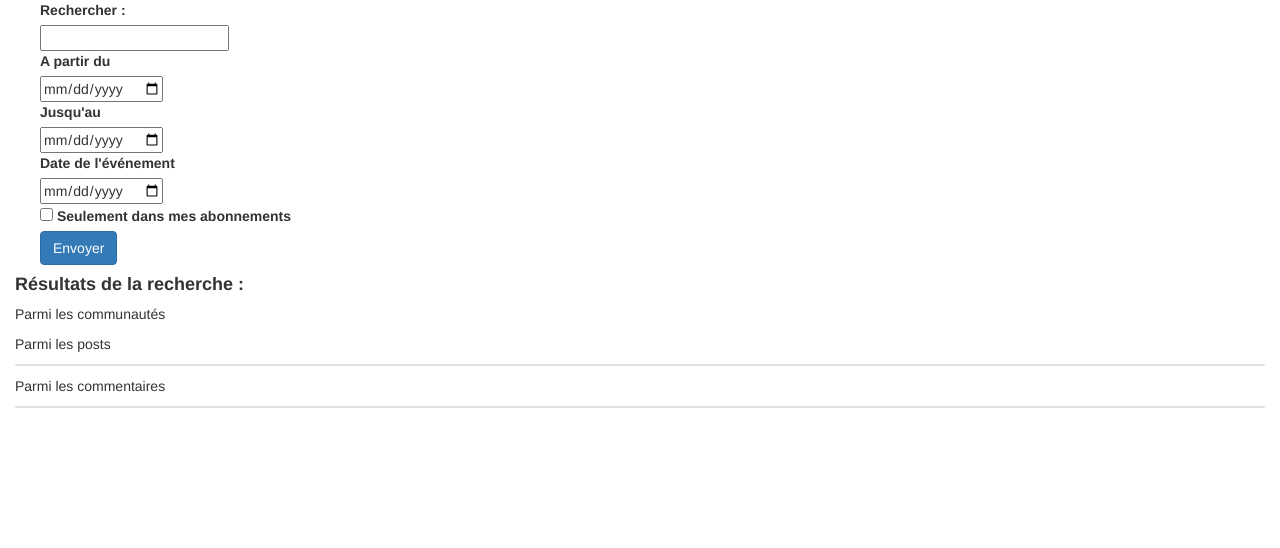
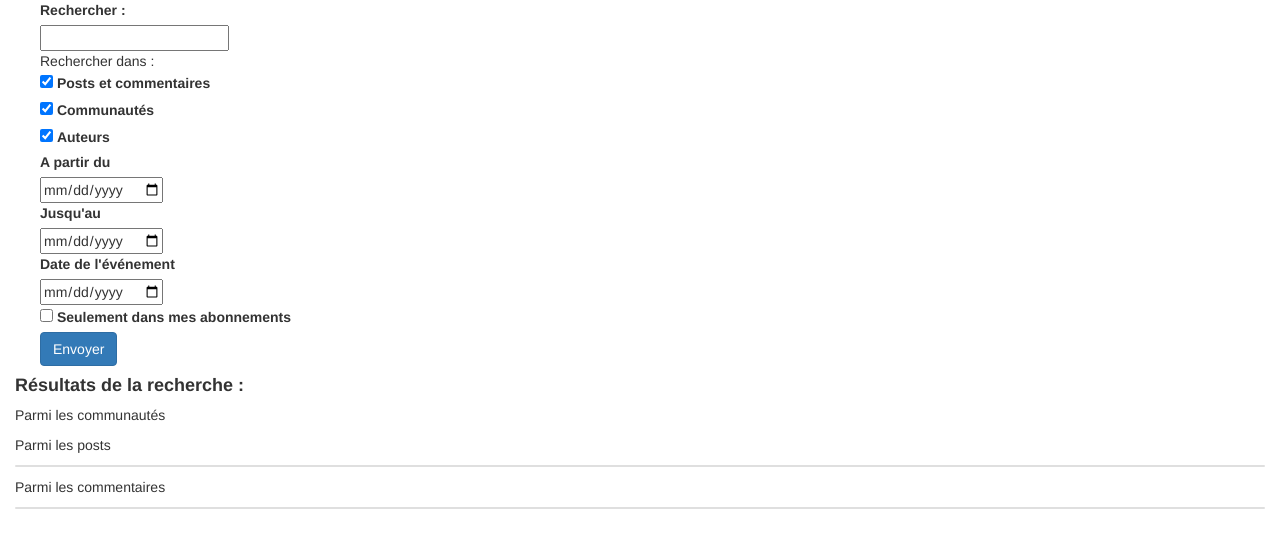
Before and after one commit to Hugo1898/projet, a Django app: page /communitymanager/advanced_search/ in a window 1280 px wide. Shown: the part 143-691 px from the top of the page. Run offline with Django 3.2, Linux system fonts and the light colour scheme; the visitor is signed in with stand-in values (Sample User, id 1); parts of the project's set-up code (start-up, migrations or seed data) failed here and were passed over; some libraries are stand-ins or nearby versions.

Commit message:
filtres en plus

```diff
--- a/communitymanager/forms.py
+++ b/communitymanager/forms.py
@@ -41,6 +41,9 @@ class CommunauteForm(forms.ModelForm):
 
 class SearchForm(forms.Form):
     content = forms.CharField(required=True)
+    in_posts = forms.BooleanField(required=False)
+    in_communities = forms.BooleanField(required=False)
+    in_authors = forms.BooleanField(required=False)
     start = forms.DateField(required=False)
     end = forms.DateField(required=False)
     event_date = forms.DateField(required=False)
--- a/communitymanager/templates/communitymanager/search_result.html
+++ b/communitymanager/templates/communitymanager/search_result.html
@@ -11,6 +11,13 @@
     {% csrf_token %}
         <label for="content">Rechercher : </label><br>
         <input type="text" id="content" name="content" required><br>
+        Rechercher dans : <br>
+        <input type="checkbox" id="in_posts" name="in_posts" checked>
+        <label for="in_posts"> Posts et commentaires</label><br>
+        <input type="checkbox" id="in_communities" name="in_communities" checked>
+        <label for="filter2"> Communautés</label><br>
+        <input type="checkbox" id="in_authors" name="in_authors" checked>
+        <label for="vehicle3"> Auteurs</label><br>
         <label for="start">A partir du</label><br>
         <input type="date" id="start" name="Start date"><br>
         <label for="end">Jusqu'au</label><br>
--- a/communitymanager/views.py
+++ b/communitymanager/views.py
@@ -296,15 +296,42 @@ def advanced_search(request):
             content = form.cleaned_data['content']
             start = form.cleaned_data['start']
             end = form.cleaned_data['end']
+            in_posts = form.cleaned_data['in_posts']
+            in_communities = form.cleaned_data['in_communities']
+            in_authors = form.cleaned_data['in_authors']
             event_date = form.cleaned_data['event_date']
             subscribed_only = form.cleaned_data['subscribed_only']
-            communities = Communaute.objects.filter(Q(nom__contains=content) | Q(description__contains=content))
-            posts = Post.objects.filter(Q(titre__contains=content) | Q(description__contains=content) |
-                                        Q(auteur__username__contains=content))
-            counts = {}
-            for post in posts:
-                counts[post.titre] = Commentaire.objects.filter(post=post).count()
-            comments = Commentaire.objects.filter(Q(auteur__username__contains=content) | Q(contenu__contains=content))
+            if in_communities:
+                communities = Communaute.objects.filter(Q(nom__contains=content) | Q(description__contains=content))
+            if in_posts:
+                if in_authors:
+                    posts = Post.objects.filter(Q(titre__contains=content) | Q(description__contains=content)
+                                                | Q(auteur__username__contains=content))
+                    comments = Commentaire.objects.filter(Q(contenu__contains=content)
+                                                          | Q(auteur__username__contains=content))
+                else:
+                    posts = Post.objects.filter(Q(titre__contains=content) | Q(description__contains=content))
+                    comments = Commentaire.objects.filter(Q(contenu__contains=content))
+                counts = {}
+                for post in posts:
+                    counts[post.titre] = Commentaire.objects.filter(post=post).count()
+                    comments = Commentaire.objects.filter(Q(contenu__contains=content)
+                                                          | Q(auteur__username__contains=content))
+            if in_authors:
+                if in_posts:
+                    posts = Post.objects.filter(Q(titre__contains=content) | Q(description__contains=content)
+                                                | Q(auteur__username__contains=content))
+                    comments = Commentaire.objects.filter(Q(contenu__contains=content)
+                                                          | Q(auteur__username__contains=content))
+                else:
+                    posts = Post.objects.filter(Q(auteur__username__contains=content))
+                    comments = Commentaire.objects.filter(Q(auteur__username__contains=content))
+                counts = {}
+                for post in posts:
+                    counts[post.titre] = Commentaire.objects.filter(post=post).count()
+                    comments = Commentaire.objects.filter(Q(contenu__contains=content)
+                                                          | Q(auteur__username__contains=content))
+
             # creation date filters
             if start:
                 start = form.cleaned_data['start']
```
